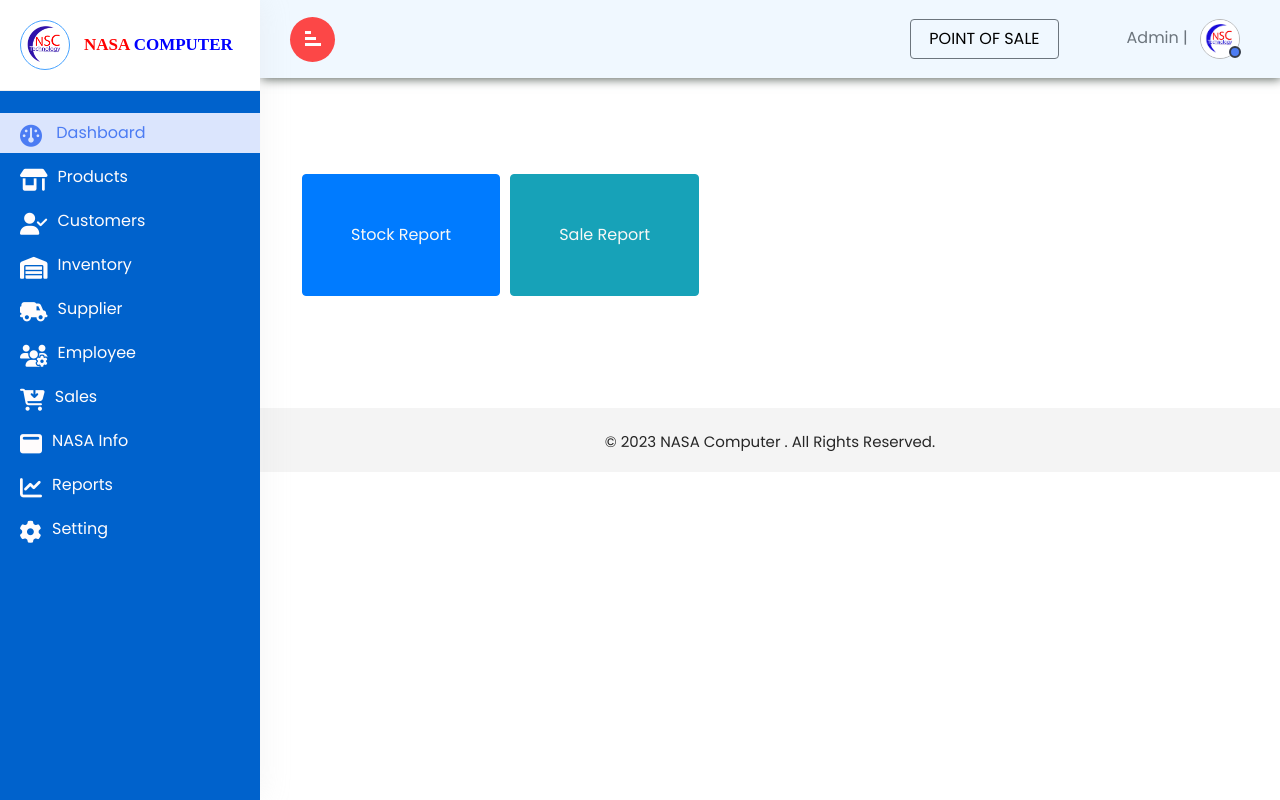
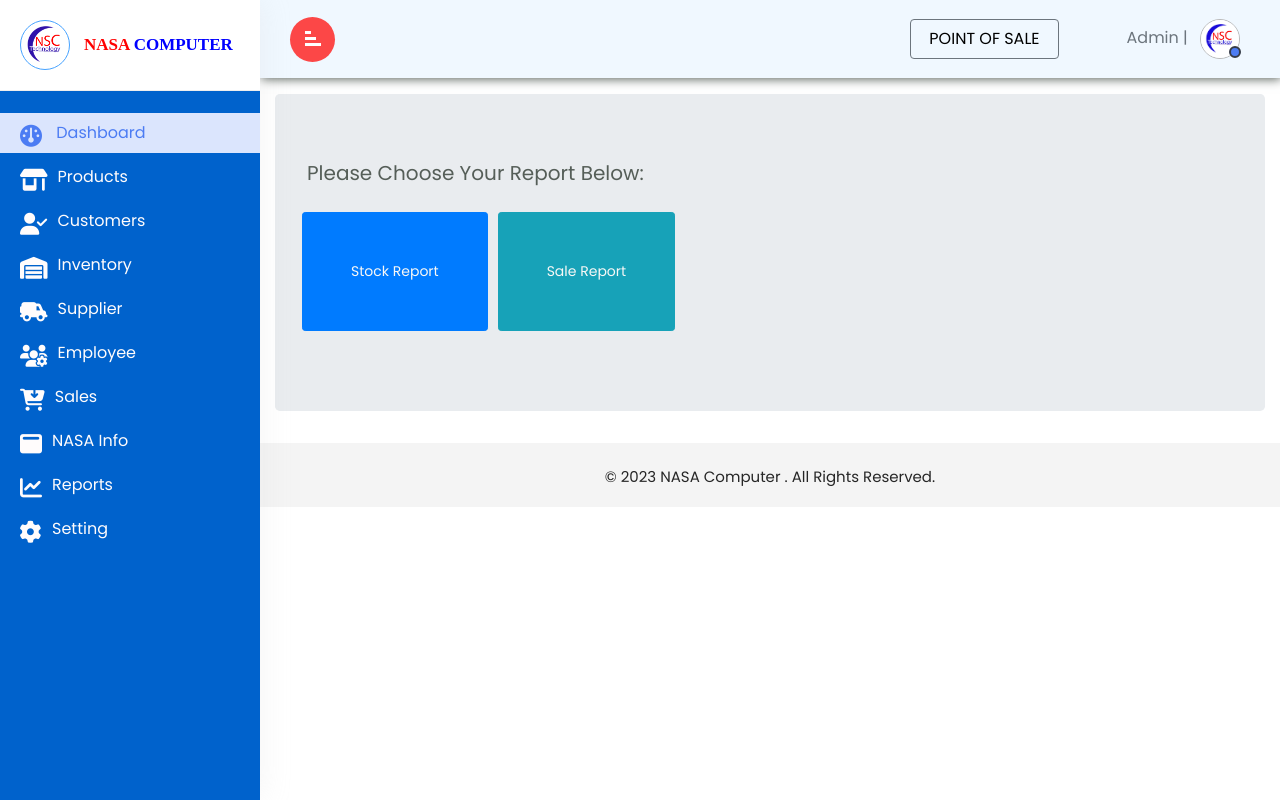
Before and after one commit to Y-Chanrith/Thesis-NASA, a PHP site: page /admin/report.php in a window 1280 px wide. Run offline with PHP 8.4, Linux system fonts and the light colour scheme; a user stored in the database is signed in.

Commit message:
add text

```diff
--- a/admin/report.php
+++ b/admin/report.php
@@ -14,17 +14,18 @@ include '../include/header.php';
 
 <div class="container mt-3">
         <form method="post" action="" class="myform" class="form-group">
-            <div class="jumbotron bg bg-white">
+            <div class="jumbotron bg ">
+            <h5>Please choose your report below:</h5>
                 <div class="form-row">
                     <div class="form-row">
-                        <div class="form-group col-md-6 text-right mt-3">
+                        <div class="form-group col-md-6  mt-3">
                             <!-- <h3>Click button below to backup your database</h3> -->
-                            <span><button class="btn btn-primary btn-md p-5" >
+                            <span><button class="btn btn-primary btn-sm p-5" >
                                 <a href="stock_report.php" style="color: #F8F8F6;">Stock Report</a>
                             </button></span>
                         </div>
                         <div class="form-group col-md-6 text-right mt-3">
-                            <button class="btn btn-info btn-md p-5" >
+                            <button class="btn btn-info btn-sm p-5" >
                                 <a href="sale_report.php" style="color: #F8F8F6;">Sale Report</a>
                             </button>
                         </div>
```
